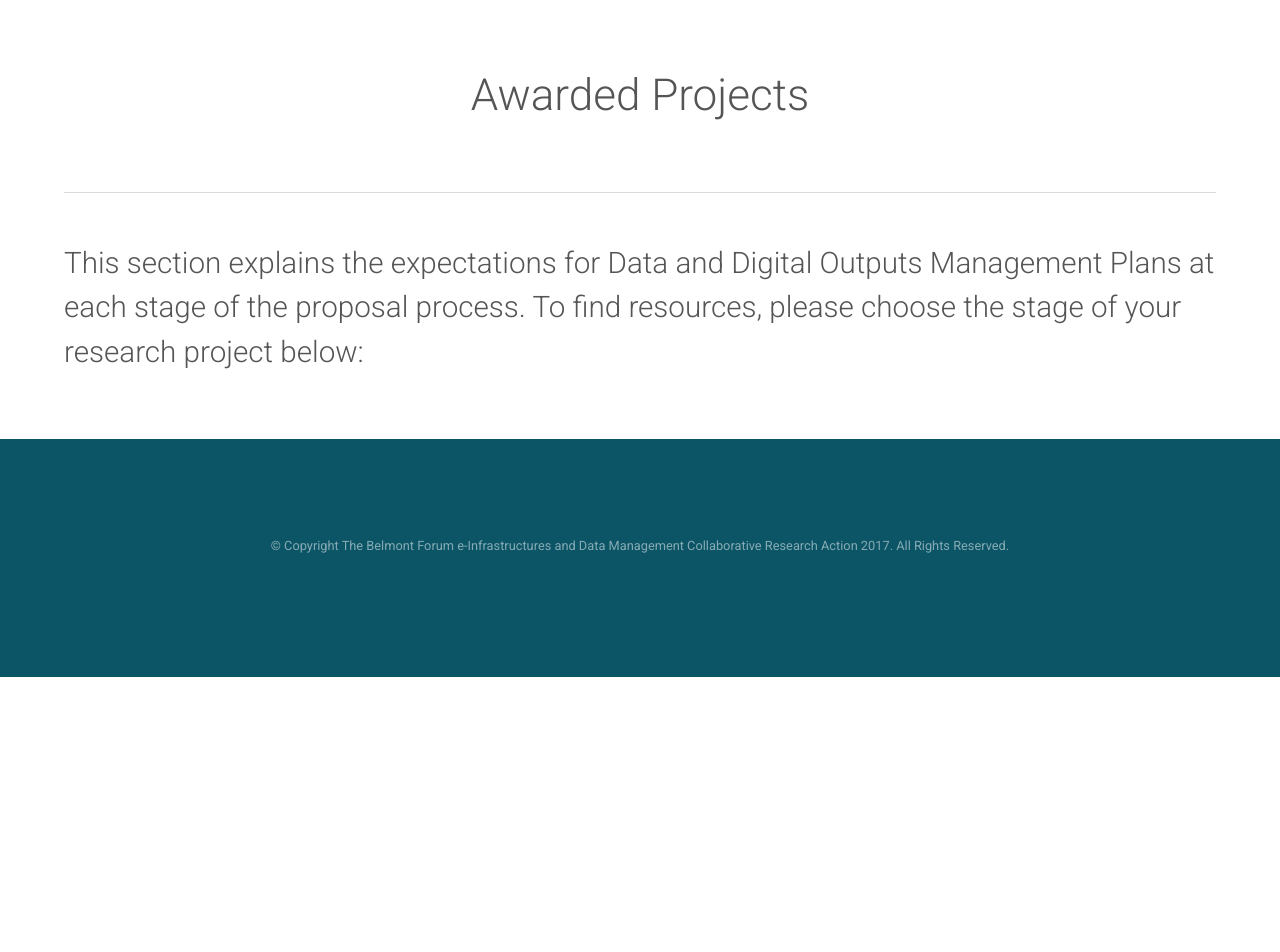
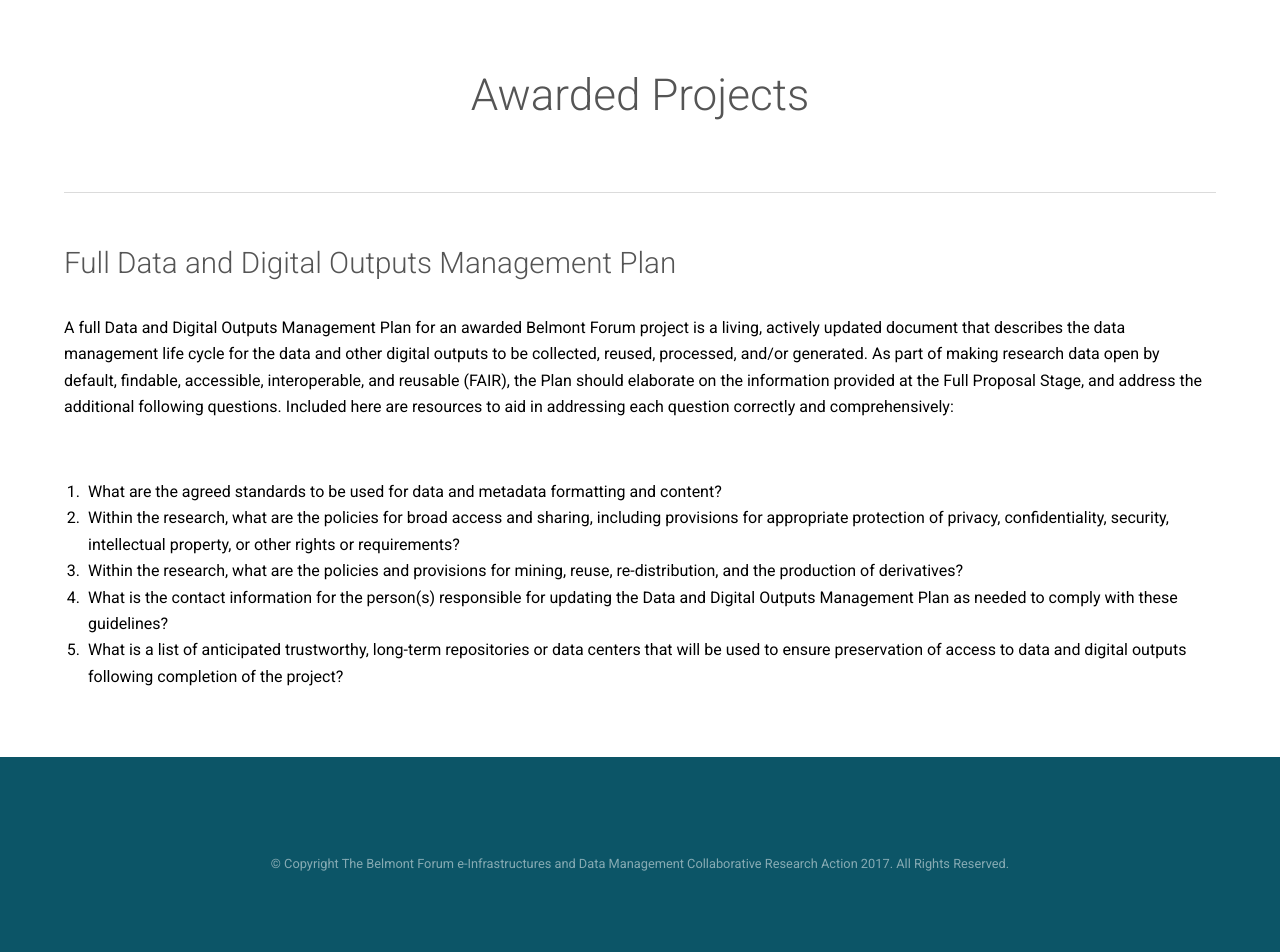
Before and after one commit to bfe-inf/toolkit, a Jekyll site: the page ddomp-awardedprojects.html, which Jekyll copies as it is, in a window 1280 px wide. Shown: the part 452-1404 px from the top of the page. Built offline with Jekyll 4.4.1, drawn with Linux system fonts in a browser that asks for light colours; before the commit the page ends 1129 px from its top, so only the background shows below that.

Commit message:
Update ddomp-awardedprojects.html

```diff
--- a/ddomp-awardedprojects.html
+++ b/ddomp-awardedprojects.html
@@ -47,7 +47,15 @@
 
 				<hr class="major" />
 
-					<h2>This section explains the expectations for Data and Digital Outputs Management Plans at each stage of the proposal process. To find resources, please choose the stage of your research project below:</h2>
+					<h2>Full Data and Digital Outputs Management Plan</h2>
+					<p>A full Data and Digital Outputs Management Plan for an awarded Belmont Forum project is a living, actively updated document that describes the data management life cycle for the data and other digital outputs to be collected, reused, processed, and/or generated. As part of making research data open by default, findable, accessible, interoperable, and reusable (FAIR), the Plan should elaborate on the information provided at the Full Proposal Stage, and address the additional following questions. Included here are resources to aid in addressing each question correctly and comprehensively:</p><br/>
+					<ol>
+						<li>What are the agreed standards to be used for data and metadata formatting and content?</li>
+						<li>Within the research, what are the policies for broad access and sharing, including provisions for appropriate protection of privacy, confidentiality, security, intellectual property, or other rights or requirements?</li>
+						<li>Within the research, what are the policies and provisions for mining, reuse, re-distribution, and the production of derivatives?</li>
+						<li>What is the contact information for the person(s) responsible for updating the Data and Digital Outputs Management Plan as needed to comply with these guidelines?</li>
+						<li>What is a list of anticipated trustworthy, long-term repositories or data centers that will be used to ensure preservation of access to data and digital outputs following completion of the project?</li>
+					</ol>
 				</div>
 			</section>
 
```
